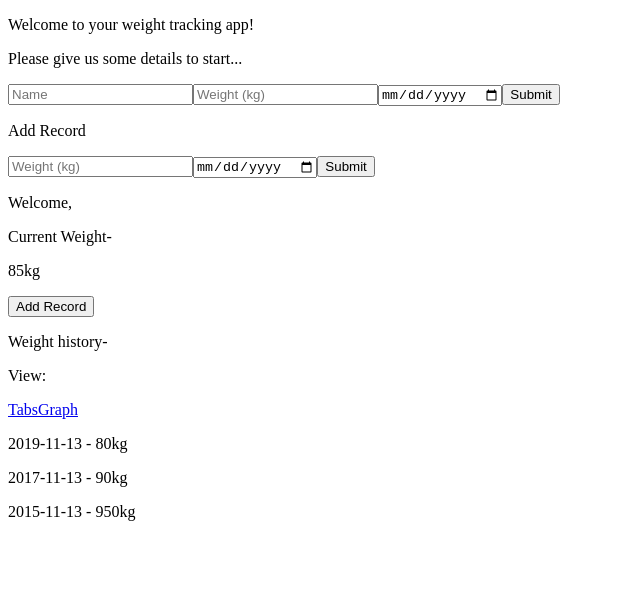
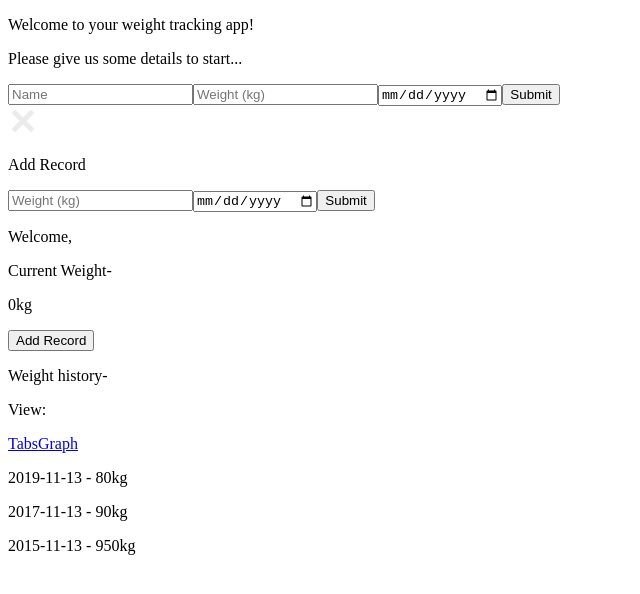
Before and after one commit to Kroplewski-M/weight-tracking, a Vue app: page / in a window 1280 px wide. Shown: the top 594 px of the page, without its empty margins (0-640 px from the left). Built offline with nearby package versions, Linux system fonts and the light colour scheme; the HTML template or start-up script is replaced by a standard one.

Commit message:
can add weight record- saves it to local storage

```diff
--- a/src/App.vue
+++ b/src/App.vue
@@ -1,11 +1,11 @@
 <template>
   <div class="w-[99vw] h-[100vh] bg-[#111111]">
-    <AppWelcome :class="showWelcome" @submit="submit"></AppWelcome>
-    <AppAddRecord :class="showAddRecord"></AppAddRecord>
-    <div class="w-[800px] mx-auto">
-      <AppOverview :name="name"></AppOverview>
-      <AppWeightTracker></AppWeightTracker>
-  </div>
+      <AppWelcome :class="showWelcome" @submit="submit"></AppWelcome>
+      <AppAddRecord :class="showAddRecord" @closeAddRecord="closeAddRecord" @addWeightRecord="addWeightRecord"></AppAddRecord>
+      <div class="w-[800px] mx-auto">
+        <AppOverview :name="name" :currentWeight="currentWeight" @addRecord="addRecord"></AppOverview>
+        <AppWeightTracker></AppWeightTracker>
+    </div>
   </div>
 </template>
 
@@ -21,7 +21,7 @@
     AppWelcome,
     AppWeightTracker,
     AppOverview,
-    AppAddRecord
+    AppAddRecord,
 },
   data(){
     return{
@@ -29,6 +29,7 @@
       weightRecords: {},
       showWelcome: 'hidden',
       showAddRecord: 'hidden',
+      currentWeight: 0,
     };
   },
   methods:{
@@ -40,8 +41,20 @@
 
 
       this.weightRecords[date] = weight;
+      this.currentWeight = Object.values(this.weightRecords)[0];
+      localStorage.setItem('weightRecords', JSON.stringify(this.weightRecords));
+    },
+    addRecord(){
+      this.showAddRecord = "";
+    },
+    closeAddRecord(){
+      this.showAddRecord = "hidden";
+    },
+    addWeightRecord(weight,date){
+      this.weightRecords[date] = weight;
       console.log(this.weightRecords);
       localStorage.setItem('weightRecords', JSON.stringify(this.weightRecords));
+      this.showAddRecord = "hidden";
     }
   },
   created(){
@@ -59,8 +72,12 @@
       console.log("weightRecords null");
     }else{
       this.weightRecords = JSON.parse(records);
+      this.currentWeight = Object.values(this.weightRecords)[0];
       console.log(this.weightRecords);
     }
+  },
+  watch:{
+
   }
   }
 
--- a/src/components/AppAddRecord.vue
+++ b/src/components/AppAddRecord.vue
@@ -1,11 +1,12 @@
 <template>
     <section class="absolute h-[100vh] w-[100%] backdrop-blur-md">
         <div class="w-[400px] h-[350px] rounded-md bg-[#333333] left-[41.5%] mt-16 mx-auto text-zinc-200">
+            <img src="@/assets/close.png" alt="" @click.prevent="closeAddRecord" class="float-right w-[30px] mr-[5px] mt-[5px] hover:cursor-pointer">
             <p class="font-bold text-[25px] text-center w-[80%] mx-auto pt-5">Add Record</p>
             <div class="w-[350px] mx-auto">
-                <input type="number" placeholder="Weight (kg)" class="ml-5 mt-10 mx-auto w-[300px] h-[30px] rounded-md pl-[10px] bg-zinc-800">
-                <input type="date" class="ml-5 mt-10 mx-auto w-[300px] h-[30px] rounded-md pl-[10px] bg-zinc-800">
-                <button class="mt-[50px] ml-[115px] w-[100px] h-[30px] rounded-md bg-purple-500 hover:bg-purple-600">Submit</button>
+                <input required type="number" v-model="weight" placeholder="Weight (kg)" class="ml-5 mt-10 mx-auto w-[300px] h-[30px] rounded-md pl-[10px] bg-zinc-800">
+                <input required type="date" v-model="date" class="ml-5 mt-10 mx-auto w-[300px] h-[30px] rounded-md pl-[10px] bg-zinc-800">
+                <button class="mt-[50px] ml-[115px] w-[100px] h-[30px] rounded-md bg-purple-500 hover:bg-purple-600" @click.prevent="addWeightRecord">Submit</button>
             </div>
         </div>
   </section>
@@ -13,6 +14,22 @@
 
 <script>
 export default {
-
+    name:"AddRecord",
+    data(){
+        return{
+            weight: "",
+            date: "",
+        }
+    },
+    methods:{
+        closeAddRecord(){
+            this.$emit("closeAddRecord");
+        },
+        addWeightRecord(){
+            this.$emit("addWeightRecord",this.weight,this.date);
+            this.weight = "";
+            this.date = "";
+        },
+    }
 }
 </script>
--- a/src/components/AppOverview.vue
+++ b/src/components/AppOverview.vue
@@ -3,10 +3,10 @@
           <p class="text-zinc-300 text-center pt-5 pb-[10px] text-[20px]">Welcome, {{name}}</p>
           <div class="w-[400px] h-[200px] rounded-tl-[510px] rounded-tr-[510px] bg-transparent border-solid border-[15px] border-purple-500 border-b-0 mt-[10px] mx-auto text-center">
             <p class="font-bold text-zinc-300 mt-10">Current Weight-</p>
-            <p class="font-bold text-[70px] text-zinc-300 mt-[30px]">85kg</p>
+            <p class="font-bold text-[70px] text-zinc-300 mt-[30px]">{{currentWeight}}kg</p>
           </div>
           <div class="mx-auto w-[100px] mt-10">
-            <button class="w-[100px] h-[30px] bg-purple-500 hover:bg-purple-600 text-zinc-100 font-bold rounded-md">Add Record</button>
+            <button class="w-[100px] h-[30px] bg-purple-500 hover:bg-purple-600 text-zinc-100 font-bold rounded-md" @click.prevent="addRecord">Add Record</button>
           </div>
       </section>
 </template>
@@ -14,7 +14,12 @@
 <script>
 export default {
     name: "AppOverview",
-    props:["name"],
+    props:["name","currentWeight"],
+    methods:{
+      addRecord(){
+        this.$emit('addRecord');
+      }
+    }
 }
 </script>
 
--- a/src/components/AppWelcome.vue
+++ b/src/components/AppWelcome.vue
@@ -4,9 +4,9 @@
             <p class="font-bold text-[25px] text-center w-[80%] mx-auto pt-5">Welcome to your weight tracking app!</p>
             <p class="mt-[35px] ml-5">Please give us some details to start...</p>
             <div class="w-[350px] mx-auto">
-                <input type="text" placeholder="Name" name="name" v-model="name" class="ml-5 mt-10 mx-auto w-[300px] h-[30px] rounded-md pl-[10px] bg-zinc-800">
-                <input type="number" placeholder="Weight (kg)" v-model="weight" class="ml-5 mt-10 mx-auto w-[300px] h-[30px] rounded-md pl-[10px] bg-zinc-800">
-                <input type="date" class="ml-5 mt-10 mx-auto w-[300px] h-[30px] rounded-md pl-[10px] bg-zinc-800" v-model="date">
+                <input required type="text" placeholder="Name" name="name" v-model="name" class="ml-5 mt-10 mx-auto w-[300px] h-[30px] rounded-md pl-[10px] bg-zinc-800">
+                <input required type="number" placeholder="Weight (kg)" v-model="weight" class="ml-5 mt-10 mx-auto w-[300px] h-[30px] rounded-md pl-[10px] bg-zinc-800">
+                <input required type="date" class="ml-5 mt-10 mx-auto w-[300px] h-[30px] rounded-md pl-[10px] bg-zinc-800" v-model="date">
                 <button class="mt-[50px] ml-[115px] w-[100px] h-[30px] rounded-md bg-purple-500 hover:bg-purple-600" @click.prevent="submit">Submit</button>
             </div>
         </div>
```
Also changed, not shown: src/assets/close.png (added).
